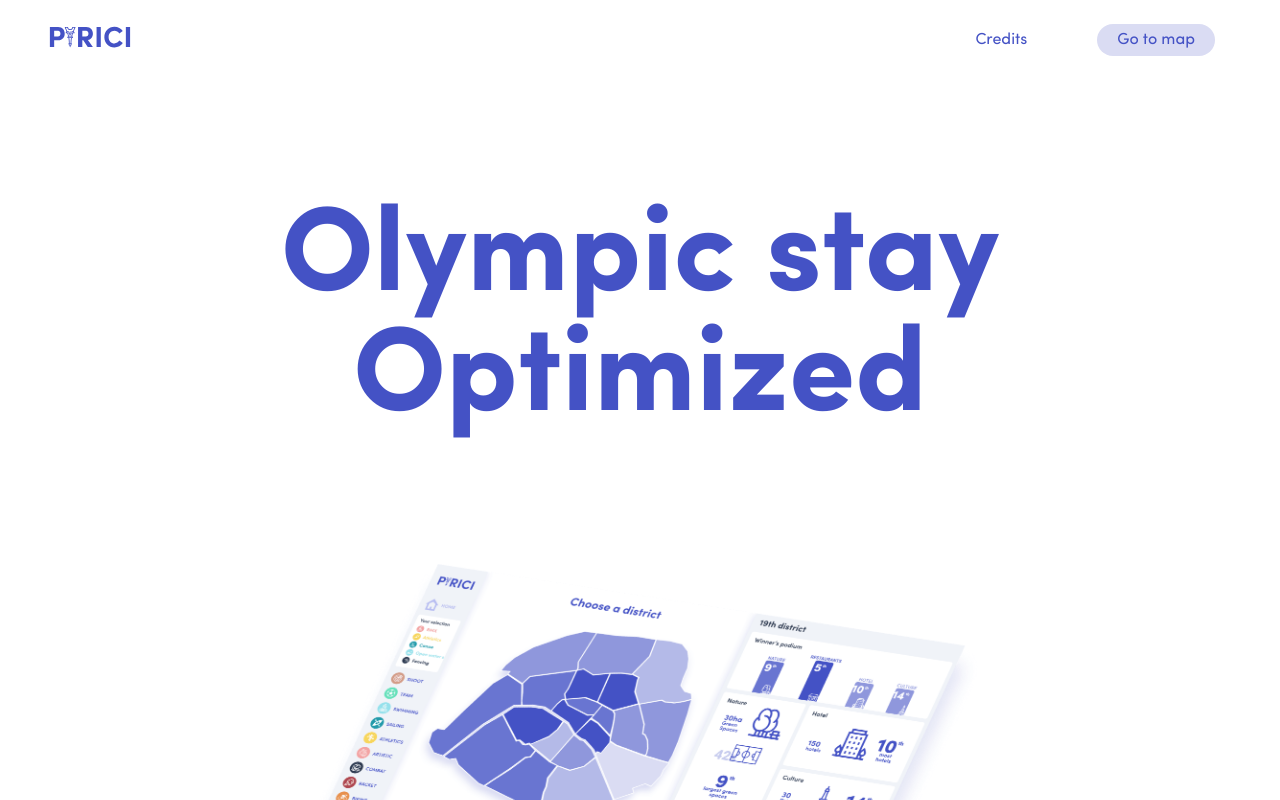
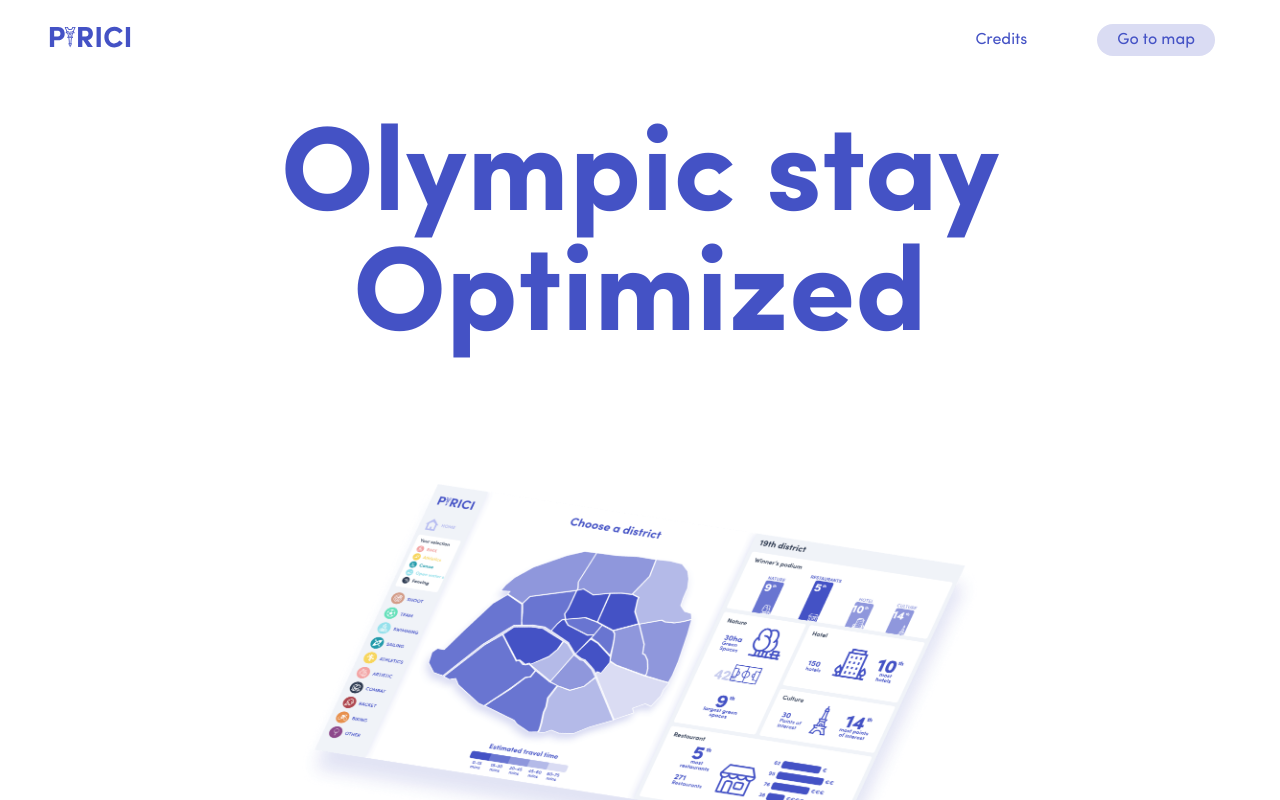
Before and after one commit to ArcanumLibella/parici, a React (Create React App) app: page / in a window 1280 px wide. Shown: the top 800 px of the page. Built offline with nearby package versions, Linux system fonts and the light colour scheme.

Commit message:
ENH: Transform Header to component

```diff
--- a/src/assets/css/layouts/_header.scss
+++ b/src/assets/css/layouts/_header.scss
@@ -1,10 +1,15 @@
 .header {
-  position: sticky;
-  display: flex;
-  align-items: center;
-  justify-content: space-between;
+  position: fixed;
   width: 100%;
   height: $headerHeight;
+  z-index: 10;
+
+  &__wrapper {
+    display: flex;
+    align-items: center;
+    justify-content: space-between;
+    height: 100%;
+  }
 
   &__navigation {
     display: flex;
@@ -15,4 +20,8 @@
       margin: 0 25px;
     }
   }
+
+  &.is-fixed {
+    background-color: $purple6;
+  }
 }
--- /dev/null
+++ b/src/components/GLOBAL/Header.jsx
@@ -0,0 +1,25 @@
+import React from 'react'
+
+// COMPONENTS
+import Button from './Button'
+
+// SVG
+import { Logo } from '../../assets/icons/all-icons'
+
+
+
+const Header = () => {
+  return (
+    <header className='header'>
+      <div className='header__wrapper content-wrapper'>
+        <Logo />
+        <nav className='header__navigation'>
+          <Button textCta='Credits' linkCta='/credits'/>
+          <Button textCta='Go to map' linkCta='/webapp'/>
+        </nav>
+      </div>
+    </header>
+  )
+}
+
+export default Header
--- a/src/routes/Landing.js
+++ b/src/routes/Landing.js
@@ -1,10 +1,7 @@
 import React from 'react'
 
 // COMPONENTS
-import Button from '../components/GLOBAL/Button'
-
-// SVG
-import { Logo } from '../assets/icons/all-icons'
+import Header from '../components/GLOBAL/Header'
 
 // IMAGES
 import Mockup from '../assets/images/mockup.png'
@@ -13,20 +10,14 @@ import France from '../assets/images/france.png'
 const Landing = (props) => {
   return (
     <main className='landing'>
-      <div className='content-wrapper'>
-        <header className='header'>
-          <Logo />
-          <nav className='header__navigation'>
-            <Button textCta='Credits' linkCta='/credits'/>
-            <Button textCta='Go to map' linkCta='/webapp'/>
-          </nav>
-        </header>
+      <Header/>
 
-        <section className='hero'>
+      <section className='hero'>
+        <div className='content-wrapper'>
           <h1 className='hero__title h1'>Olympic stay Optimized</h1>
           <img className='hero__image' src={ Mockup } alt='app mockup'/>
-        </section>
-      </div>
+        </div>
+      </section>
 
       <section className='concept'>
         <div className='concept__wrapper content-wrapper'>
```
